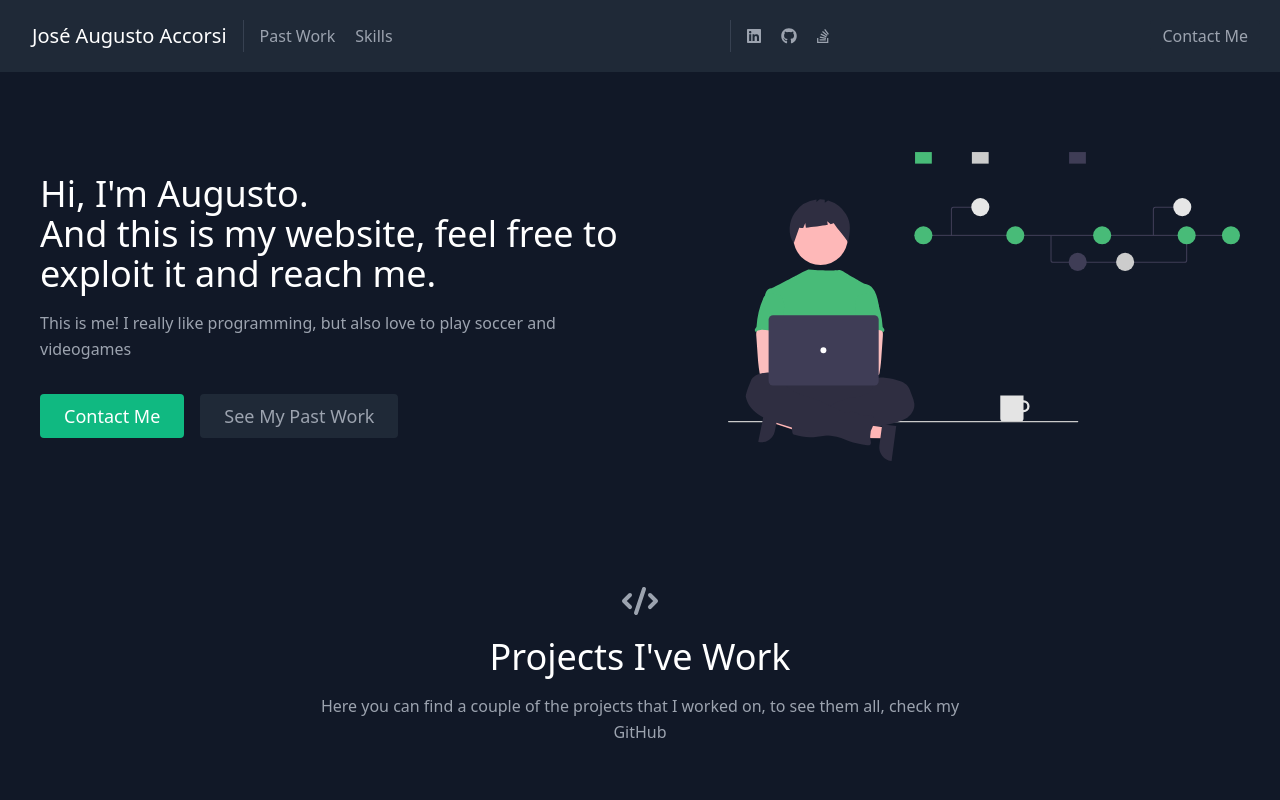
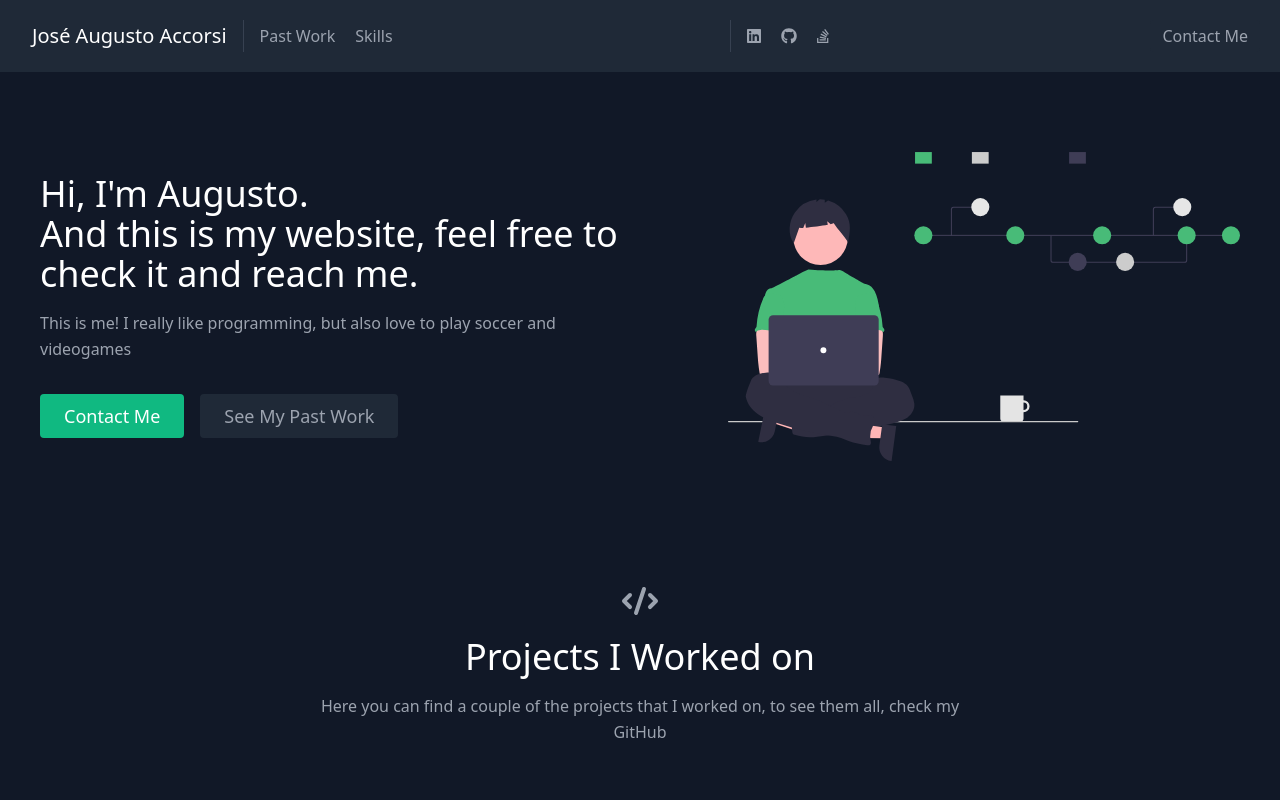
Before and after one commit to augustoaccorsi/augustoaccorsi, a React (Create React App) app in the folder my-portfolio/: page / in a window 1280 px wide. Shown: the top 800 px of the page. Built offline with nearby package versions, Linux system fonts and the light colour scheme.

Commit message:
fixtypos

```diff
--- a/my-portfolio/src/components/About.js
+++ b/my-portfolio/src/components/About.js
@@ -7,7 +7,7 @@ export default function About() {
         <div className="lg:flex-grow md:w-1/2 lg:pr-24 md:pr-16 flex flex-col md:items-start md:text-left mb-16 md:mb-0 items-center text-center">
           <h1 className="title-font sm:text-4xl text-3xl mb-4 font-medium text-white">
             Hi, I'm Augusto.
-            <br className="hidden lg:inline-block" />And this is my website, feel free to exploit it and reach me.
+            <br className="hidden lg:inline-block" />And this is my website, feel free to check it and reach me.
           </h1>
           <p className="mb-8 leading-relaxed">
             This is me! I really like programming, but also love to play soccer and videogames
--- a/my-portfolio/src/components/Projects.js
+++ b/my-portfolio/src/components/Projects.js
@@ -9,7 +9,7 @@ export default function Projects() {
         <div className="flex flex-col w-full mb-20">
           <CodeIcon className="mx-auto inline-block w-10 mb-4" />
           <h1 className="sm:text-4xl text-3xl font-medium title-font mb-4 text-white">
-            Projects I've Work
+            Projects I Worked on
           </h1>
           <p className="lg:w-2/3 mx-auto leading-relaxed text-base">
             Here you can find a couple of the projects that I worked on, to see them all, check my GitHub
```
